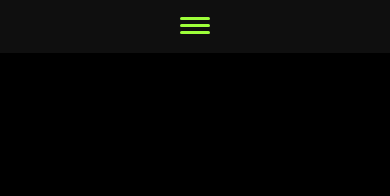
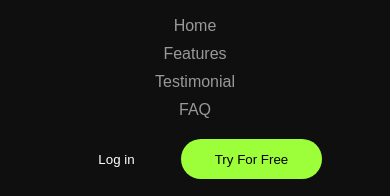
Before and after one commit to otaviogaldino/project-neofi, a plain HTML site: page index.html in a window 390 px wide. Both pictures are taken after a click on the element 195 px from the left and 80 px from the top of the page. Shown: the part 55-251 px from the top of the page. Drawn offline with Linux system fonts and the light colour scheme; a web font is replaced by a local one.

Commit message:
feat: implement menu toggle functionality and style adjustments

```diff
--- a/index.html
+++ b/index.html
@@ -9,13 +9,14 @@
   <link rel="preconnect" href="https://fonts.gstatic.com" crossorigin />
   <link href="https://fonts.googleapis.com/css2?family=Alexandria:wght@100..900&display=swap" rel="stylesheet" />
   <link rel="stylesheet" href="./src/style/style.css" />
+  <script src="./src/js/script.js" defer></script>
 </head>
 
 <body>
   <header>
     <div class="header-content">
       <img src="./src/assets/images/header/logo.svg" alt="" class="header-img" />
-      <div class="header-nav">
+      <div class="header-nav" id="header-nav">
         <nav>
           <a href="">Home</a>
           <a href="">Features</a>
@@ -23,7 +24,7 @@
           <a href="">FAQ</a>
         </nav>
       </div>
-      <div class="header-buttons">
+      <div class="header-buttons" id="header-buttons">
         <button class="btn-header1">
           <p>Log in</p>
         </button>
@@ -31,7 +32,7 @@
           <p>Try For Free</p>
         </button>
       </div>
-      <div class="menu-toggle">
+      <div class="menu-toggle" id="menu-toggle">
         <span></span>
         <span></span>
         <span></span>
--- /dev/null
+++ b/src/js/script.js
@@ -0,0 +1,8 @@
+const menu_toggle = document.getElementById("menu-toggle");
+const header_nav = document.getElementById("header-nav");
+const header_buttons = document.getElementById("header-buttons");
+
+menu_toggle.addEventListener("click", () => {
+  header_nav.style.display = header_nav.style.display === "flex" ? "none" : "flex";
+  header_buttons.style.display = header_buttons.style.display === "flex" ? "none" : "flex";
+});
--- a/src/style/style.css
+++ b/src/style/style.css
@@ -529,6 +529,7 @@ main {
 
   .header-nav {
     height: auto;
+    justify-content: center;
   }
 
   .header-nav > nav {
```
